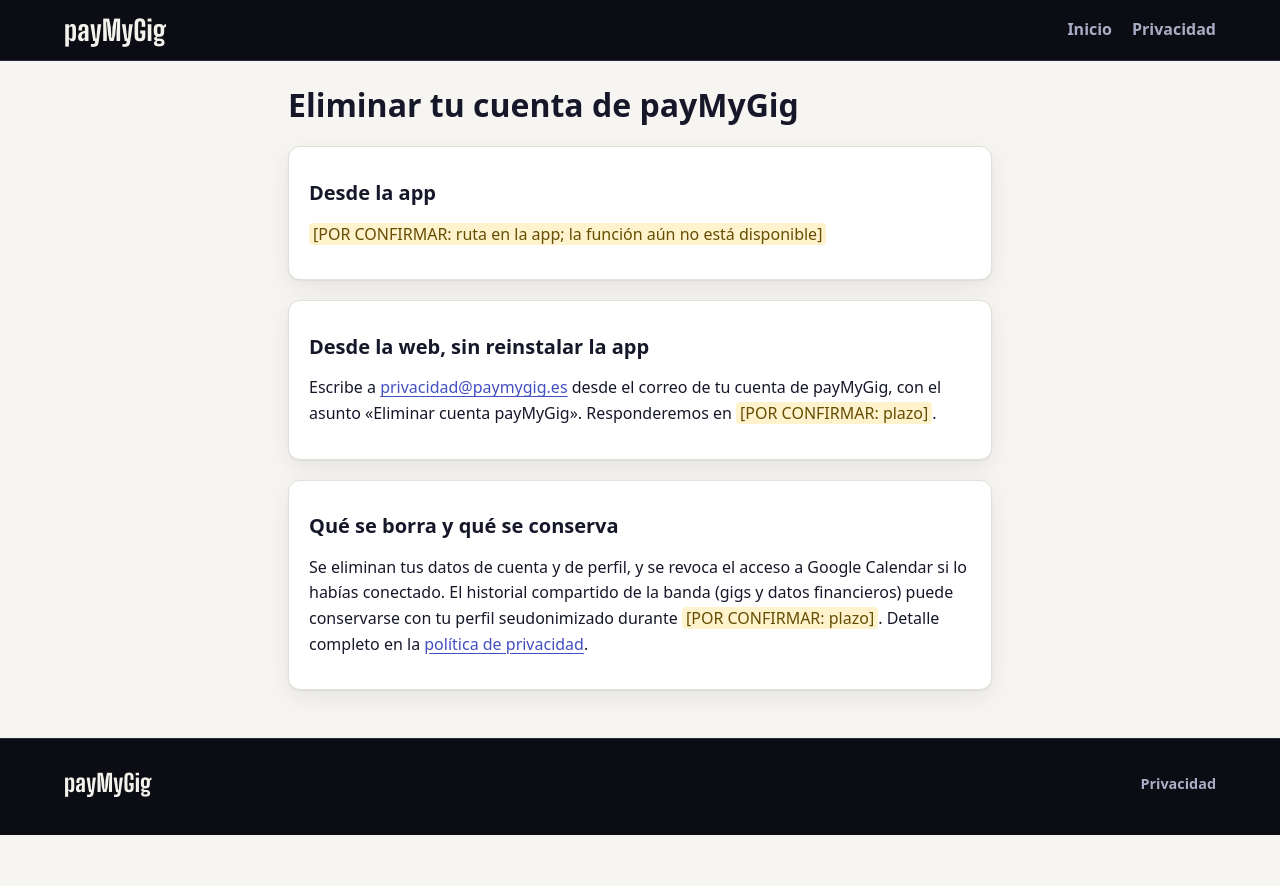
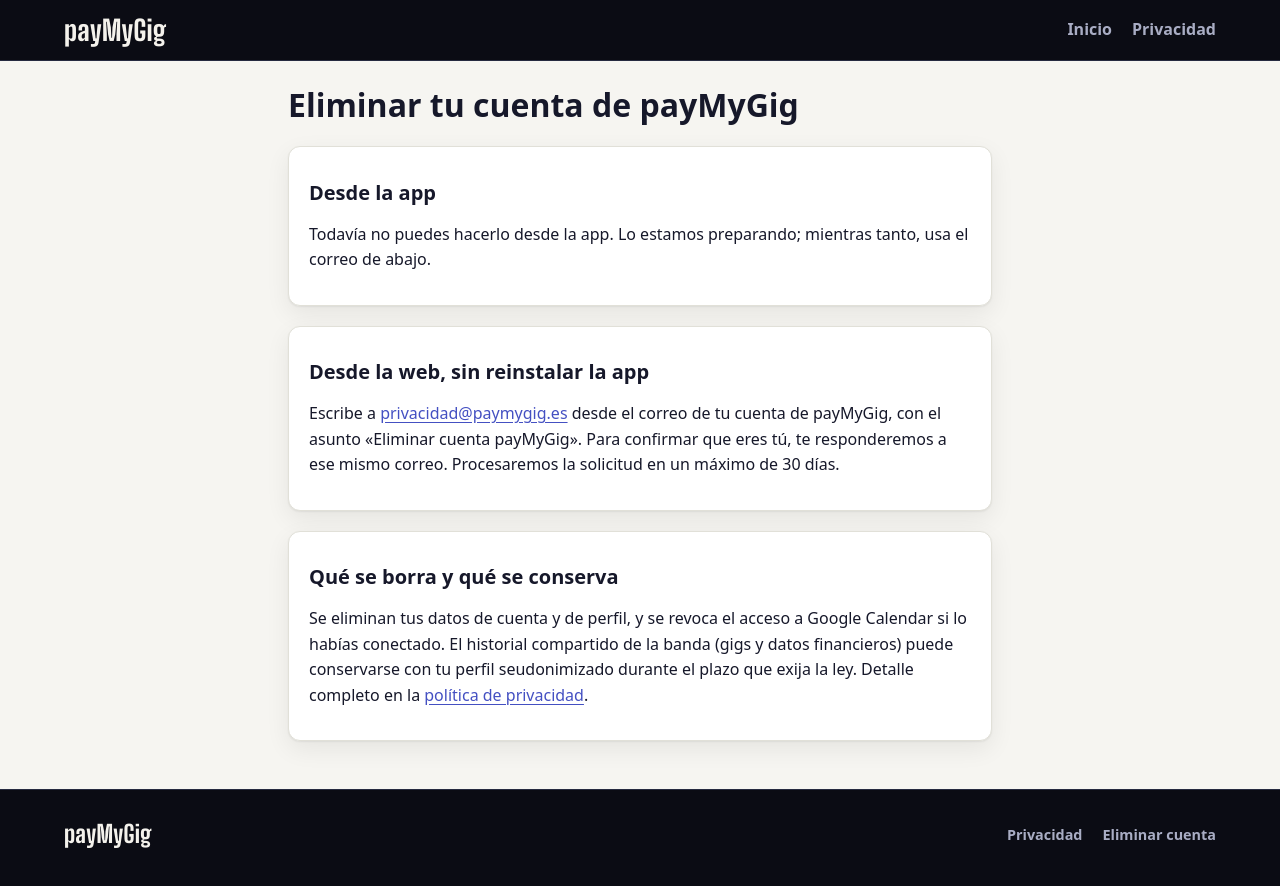
Before and after one commit to NandoHolgado/paymygig-site, a plain HTML site: page eliminar-cuenta.html in a window 1280 px wide. Before the commit the page ends 835 px from the top, so only its background shows below. Drawn offline with Linux system fonts and the light colour scheme.

Commit message:
Enlazar Eliminar cuenta desde el pie y cerrar sus textos pendientes
Co-Authored-By: Claude Sonnet 5.5 <noreply@anthropic.com>

```diff
--- a/eliminar-cuenta.html
+++ b/eliminar-cuenta.html
@@ -15,17 +15,17 @@
 <h1>Eliminar tu cuenta de payMyGig</h1>
 <section>
 <h2>Desde la app</h2>
-<p><mark>[POR CONFIRMAR: ruta en la app; la función aún no está disponible]</mark></p>
+<p>Todavía no puedes hacerlo desde la app. Lo estamos preparando; mientras tanto, usa el correo de abajo.</p>
 </section>
 <section>
 <h2>Desde la web, sin reinstalar la app</h2>
-<p>Escribe a <a href="mailto:privacidad@paymygig.es">privacidad@paymygig.es</a> desde el correo de tu cuenta de payMyGig, con el asunto «Eliminar cuenta payMyGig». Responderemos en <mark>[POR CONFIRMAR: plazo]</mark>.</p>
+<p>Escribe a <a href="mailto:privacidad@paymygig.es">privacidad@paymygig.es</a> desde el correo de tu cuenta de payMyGig, con el asunto «Eliminar cuenta payMyGig». Para confirmar que eres tú, te responderemos a ese mismo correo. Procesaremos la solicitud en un máximo de 30 días.</p>
 </section>
 <section>
 <h2>Qué se borra y qué se conserva</h2>
-<p>Se eliminan tus datos de cuenta y de perfil, y se revoca el acceso a Google Calendar si lo habías conectado. El historial compartido de la banda (gigs y datos financieros) puede conservarse con tu perfil seudonimizado durante <mark>[POR CONFIRMAR: plazo]</mark>. Detalle completo en la <a href="privacidad.html#eliminacion">política de privacidad</a>.</p>
+<p>Se eliminan tus datos de cuenta y de perfil, y se revoca el acceso a Google Calendar si lo habías conectado. El historial compartido de la banda (gigs y datos financieros) puede conservarse con tu perfil seudonimizado durante el plazo que exija la ley. Detalle completo en la <a href="privacidad.html#eliminacion">política de privacidad</a>.</p>
 </section>
 </main>
-<footer class="site"><div class="foot-top"><p class="wordmark">payMyGig</p><nav aria-label="Pie"><a href="privacidad.html">Privacidad</a></nav></div></footer>
+<footer class="site"><div class="foot-top"><p class="wordmark">payMyGig</p><nav aria-label="Pie"><a href="privacidad.html">Privacidad</a><a href="eliminar-cuenta.html">Eliminar cuenta</a></nav></div></footer>
 </body>
 </html>
```
Also changed, not shown: index.html (+1 -1 lines), lista-de-espera.html (+1 -1 lines), privacidad.html (+1 -1 lines).
